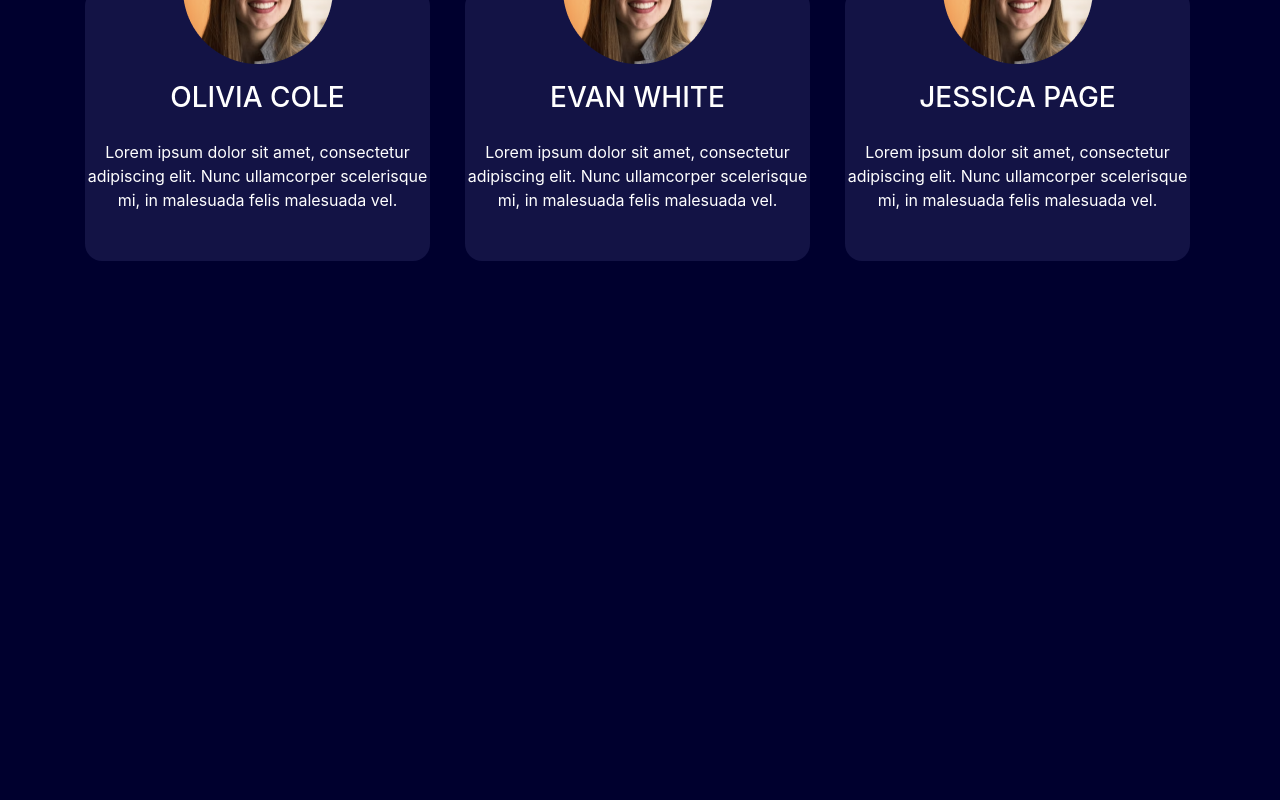
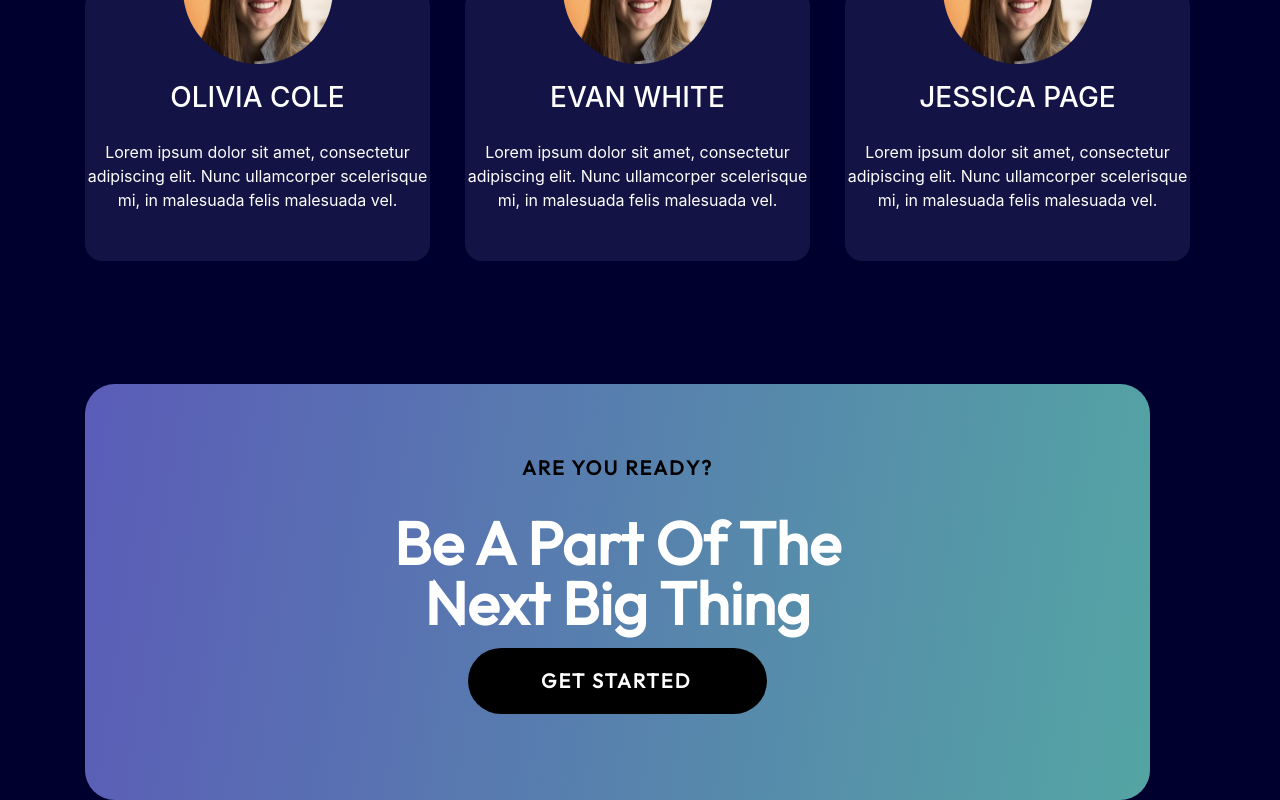
Before and after one commit to abdumamdouh/krypto, an Angular app: page / in a window 1280 px wide. Shown: the part 2779-3579 px from the top of the page. Before the commit the page ends 3040 px from the top, so only its background shows below. Built offline with nearby package versions, Linux system fonts and the light colour scheme.

Commit message:
implement the grad section component

```diff
--- a/src/app/app.component.html
+++ b/src/app/app.component.html
@@ -24,4 +24,5 @@
     [reverse]="true"
   ></app-section>
   <app-testomnials></app-testomnials>
+  <app-grad-section></app-grad-section>
 </div>
--- a/src/app/app.module.ts
+++ b/src/app/app.module.ts
@@ -8,6 +8,7 @@ import { LogosComponent } from './components/logos/logos.component';
 import { SectionComponent } from './components/section/section.component';
 import { TestomnialsComponent } from './components/testomnials/testomnials.component';
 import { CardComponent } from './components/card/card.component';
+import { GradSectionComponent } from './components/grad-section/grad-section.component';
 
 @NgModule({
   declarations: [
@@ -18,6 +19,7 @@ import { CardComponent } from './components/card/card.component';
     SectionComponent,
     TestomnialsComponent,
     CardComponent,
+    GradSectionComponent,
   ],
   imports: [BrowserModule],
   providers: [],
--- /dev/null
+++ b/src/app/components/grad-section/grad-section.component.css
@@ -0,0 +1,67 @@
+section.grad {
+  margin-top: 123px;
+  width: 1065px;
+  height: 416px;
+  background: linear-gradient(278.2deg, #54a4a4 1.59%, #5b5bb8 101.68%);
+  border-radius: 30px;
+}
+
+span {
+  margin-top: 70px;
+  font-family: "Outfit";
+  font-style: normal;
+  font-weight: 700;
+  font-size: 20px;
+  line-height: 28px;
+  display: flex;
+  align-items: center;
+  text-align: right;
+  letter-spacing: 0.1em;
+  text-transform: uppercase;
+  color: #000000;
+}
+
+h1 {
+  margin-top: 24px;
+  width: 500px;
+  height: 134px;
+  font-family: "Outfit";
+  font-style: normal;
+  font-weight: 700;
+  font-size: 60px;
+  line-height: 100%;
+  display: flex;
+  align-items: center;
+  text-align: center;
+  text-transform: capitalize;
+  color: #ffffff;
+}
+
+.button {
+  display: flex;
+  flex-direction: row;
+  align-items: flex-start;
+  padding: 19px 73px;
+  gap: 10px;
+  width: 299px;
+  height: 66px;
+  background: #000000;
+  border-radius: 50px;
+}
+
+.button div {
+  width: 153px;
+  height: 28px;
+  font-family: "Outfit";
+  font-style: normal;
+  font-weight: 700;
+  font-size: 20px;
+  line-height: 28px;
+  letter-spacing: 0.1em;
+  text-transform: uppercase;
+  color: #ffffff;
+  flex: none;
+  order: 0;
+  flex-grow: 0;
+  cursor: pointer;
+}
--- /dev/null
+++ b/src/app/components/grad-section/grad-section.component.html
@@ -0,0 +1,5 @@
+<section class="grad d-flex flex-column align-items-center">
+  <span>are you ready?</span>
+  <h1>be a part of the next big thing</h1>
+  <div class="button"><div>get started</div></div>
+</section>
--- /dev/null
+++ b/src/app/components/grad-section/grad-section.component.ts
@@ -0,0 +1,15 @@
+import { Component, OnInit } from '@angular/core';
+
+@Component({
+  selector: 'app-grad-section',
+  templateUrl: './grad-section.component.html',
+  styleUrls: ['./grad-section.component.css']
+})
+export class GradSectionComponent implements OnInit {
+
+  constructor() { }
+
+  ngOnInit(): void {
+  }
+
+}
```
